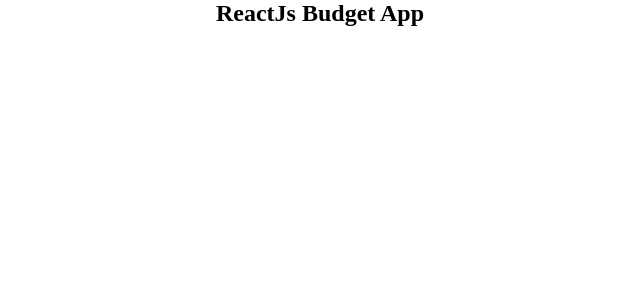
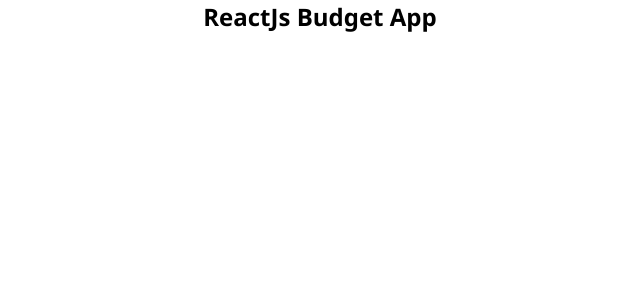
Before and after one commit to dantocome/first_react, a React (Vite) app: page / in a window 1280 px wide. Shown: the top 300 px of the page, without its empty margins (320-960 px from the left). Built offline with nearby package versions, Linux system fonts and the light colour scheme.

Commit message:
all added files

```diff
--- a/src/App.jsx
+++ b/src/App.jsx
@@ -15,6 +15,7 @@
 import LoginRef from "./myState/LoginRef"
 import ContactHook from "./myState/ContactHook"
 import Heading from "./Component/Heading"
+
 
 
 function App() {
--- a/src/Component/App.css
+++ b/src/Component/App.css
@@ -1,7 +1,13 @@
 *{
     padding: 0;
     margin: 0;
+    box-sizing: border-box;
+}
+h2{
+    font-family: 'Segoe UI', Tahoma, Geneva, Verdana, sans-serif;
 }
 .App{
     text-align: center;
+    width: 100%;
+    height: 100vh;
 }
--- a/src/Component/Heading.tsx
+++ b/src/Component/Heading.tsx
@@ -4,7 +4,9 @@
 const Heading = () => {
   return (
     <>
+    <div className="heading">
     <h2>ReactJs Budget App</h2>
+    </div>
     </>
 
 
```
